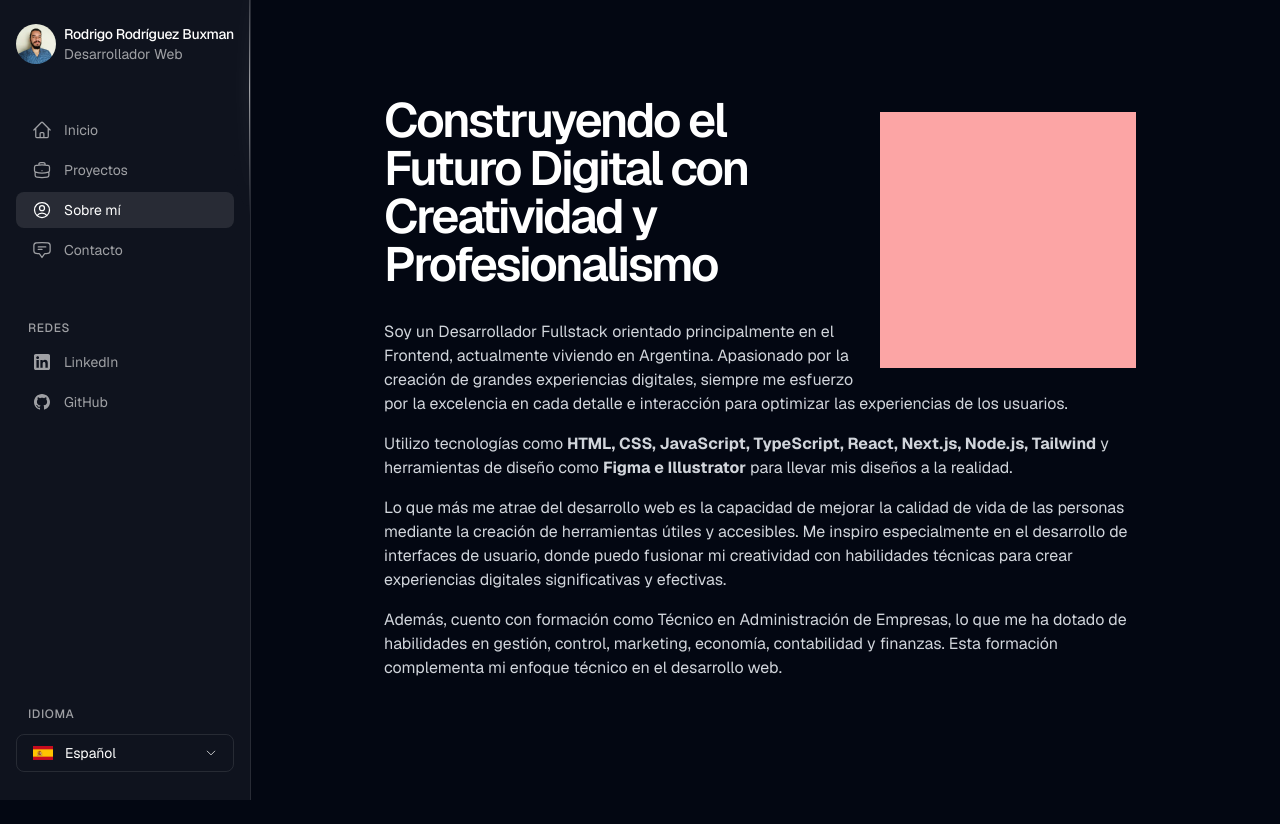
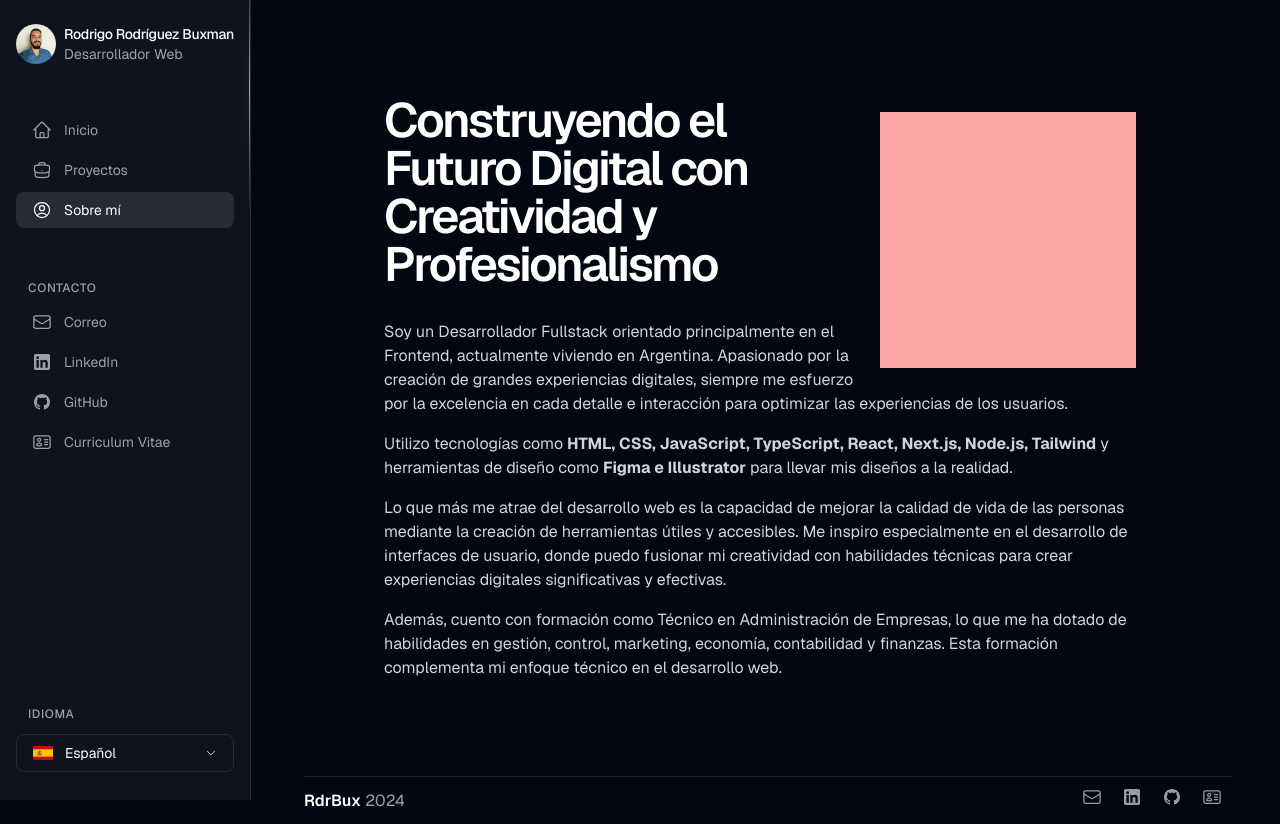
Before and after one commit to RdrBux/rdrbux-2024, a Next.js app: page /about in a window 1280 px wide. Before the commit the page ends 800 px from the top, so only its background shows below. Built offline with nearby package versions, Linux system fonts and the light colour scheme.

Commit message:
Add footer

```diff
--- a/app/about/page.tsx
+++ b/app/about/page.tsx
@@ -1,9 +1,9 @@
 export default function Home() {
 	return (
-		<main className="max-w-3xl mx-auto">
+		<main className="max-w-3xl mx-auto mb-24">
 
 			<div className="w-64 aspect-square bg-red-300 float-right m-4"></div>
-			<h1 className="text-5xl lg:text-5xl leading-none tracking-tighter font-semibold">Construyendo el Futuro Digital con Creatividad y Profesionalismo</h1>
+			<h1 className="text-5xl leading-none tracking-tighter font-semibold">Construyendo el Futuro Digital con Creatividad y Profesionalismo</h1>
 
 			<div className="text-gray-300 font-normal mt-8">
 
--- a/app/contact/page.tsx
+++ /dev/null
@@ -1,3 +0,0 @@
-export default function Home() {
-	return <h1>Contacto</h1>
-}
--- a/app/layout.tsx
+++ b/app/layout.tsx
@@ -3,6 +3,7 @@ import "./globals.css";
 import { GeistSans } from "geist/font/sans";
 import Sidebar from "./ui/sidebar";
 import Navbar from "./ui/navbar";
+import Footer from "./ui/home/footer";
 
 export const metadata: Metadata = {
   title: "Rodrigo Rodríguez Buxman | Desarrollador Web",
@@ -19,7 +20,12 @@ export default function RootLayout({
       <body className={`${GeistSans.className} antialiased bg-gray-950 text-white`}>
         <Navbar />
         <Sidebar />
-        <div className="lg:ml-64"><div className="max-w-[1440px] mx-auto px-4 lg:px-12 py-36 lg:py-24">{children}</div></div>
+        <div className="lg:ml-64">
+          <div className="max-w-[1440px] mx-auto px-4 lg:px-12 pt-36 lg:pt-24">
+            {children}
+            <Footer />
+          </div>
+        </div>
       </body>
     </html>
   );
--- a/app/projects/page.tsx
+++ b/app/projects/page.tsx
@@ -2,7 +2,7 @@ import Link from "next/link";
 
 export default function Home() {
 	return (
-		<main className="">
+		<main className="mb-24">
 			<h1 className="text-5xl lg:text-6xl tracking-tighter font-semibold lg:text-center">Proyectos realizados</h1>
 			<div className="grid lg:grid-cols-2 gap-8 w-full mt-16">
 
--- /dev/null
+++ b/app/ui/home/footer.tsx
@@ -0,0 +1,28 @@
+import Link from "next/link";
+import { GitHub, Identification, LinkedIn, Mail } from "../icons";
+
+export default function Footer() {
+	return (
+		<footer className="mt-24 flex justify-between items-center border-t border-white/10">
+			<Link href="/">
+				<span className="font-semibold">RdrBux</span> <span className="text-gray-400">2024</span>
+			</Link>
+
+			<ul className="flex items-center">
+				<li>
+					<Link title="Correo" aria-label="Correo electrónico" href="mailto:rdrbux@gmail.com" className="text-white/60 hover:text-white duration-200 p-2.5 inline-block">{Mail}</Link>
+				</li>
+				<li>
+					<Link title="LinkedIn" aria-label="Linkedin" href="https://www.linkedin.com/in/rdrbux/" className="text-white/60 hover:text-white duration-200 p-2.5 inline-block">{LinkedIn}</Link>
+				</li>
+				<li>
+					<Link title="GitHub" aria-label="GitHub" href="https://github.com/RdrBux" className="text-white/60 hover:text-white duration-200 p-2.5 inline-block">{GitHub}</Link>
+				</li>
+				<li>
+					<Link title="Curriculum Vitae" aria-label="Curriculum Vitae" href="https://drive.google.com/file/d/11GrA9lsIslOnRc3Fw4OTEpNpcuqpsjXs/view" className="text-white/60 hover:text-white duration-200 p-2.5 inline-block">{Identification}</Link>
+				</li>
+			</ul>
+
+		</footer>
+	)
+}
--- a/app/ui/icons.tsx
+++ b/app/ui/icons.tsx
@@ -63,3 +63,16 @@ export const Hamburger = (
 		<path strokeLinecap="round" strokeLinejoin="round" d="M3.75 6.75h16.5M3.75 12h16.5m-16.5 5.25h16.5" />
 	</svg>
 )
+
+export const Mail = (
+	<svg xmlns="http://www.w3.org/2000/svg" fill="none" viewBox="0 0 24 24" strokeWidth={1.5} stroke="currentColor" className="w-5 h-5">
+		<path strokeLinecap="round" strokeLinejoin="round" d="M21.75 6.75v10.5a2.25 2.25 0 0 1-2.25 2.25h-15a2.25 2.25 0 0 1-2.25-2.25V6.75m19.5 0A2.25 2.25 0 0 0 19.5 4.5h-15a2.25 2.25 0 0 0-2.25 2.25m19.5 0v.243a2.25 2.25 0 0 1-1.07 1.916l-7.5 4.615a2.25 2.25 0 0 1-2.36 0L3.32 8.91a2.25 2.25 0 0 1-1.07-1.916V6.75" />
+	</svg>
+)
+
+export const Identification = (
+	<svg xmlns="http://www.w3.org/2000/svg" fill="none" viewBox="0 0 24 24" strokeWidth={1.5} stroke="currentColor" className="w-5 h-5">
+		<path strokeLinecap="round" strokeLinejoin="round" d="M15 9h3.75M15 12h3.75M15 15h3.75M4.5 19.5h15a2.25 2.25 0 0 0 2.25-2.25V6.75A2.25 2.25 0 0 0 19.5 4.5h-15a2.25 2.25 0 0 0-2.25 2.25v10.5A2.25 2.25 0 0 0 4.5 19.5Zm6-10.125a1.875 1.875 0 1 1-3.75 0 1.875 1.875 0 0 1 3.75 0Zm1.294 6.336a6.721 6.721 0 0 1-3.17.789 6.721 6.721 0 0 1-3.168-.789 3.376 3.376 0 0 1 6.338 0Z" />
+	</svg>
+
+)
--- a/app/ui/nav-links.tsx
+++ b/app/ui/nav-links.tsx
@@ -22,9 +22,6 @@ export default function NavLinks() {
 				<li>
 					<Link href="/about" className={`${pathname === '/about' ? 'text-white bg-white/10' : ''} flex items-center gap-3 w-full px-4 py-2 rounded-lg hover:text-white duration-200`}>{User}Sobre mí</Link>
 				</li>
-				<li>
-					<Link href="/contact" className={`${pathname === '/contact' ? 'text-white bg-white/10' : ''} flex items-center gap-3 w-full px-4 py-2 rounded-lg hover:text-white duration-200`}>{Chat}Contacto</Link>
-				</li>
 			</ul>
 		</nav>
 	)
--- a/app/ui/nav-menu.tsx
+++ b/app/ui/nav-menu.tsx
@@ -1,7 +1,7 @@
 'use client'
 
 import { useEffect, useRef, useState } from "react";
-import { Briefcase, Chat, GitHub, Hamburger, Home, LinkedIn, User } from "./icons";
+import { Briefcase, Chat, GitHub, Hamburger, Home, Identification, LinkedIn, Mail, User } from "./icons";
 import LangSelector from "./lang-selector";
 import Link from "next/link";
 import { usePathname } from "next/navigation";
@@ -14,7 +14,6 @@ export default function NavMenu() {
 	useEffect(() => {
 		function handleClickOutside(e: MouseEvent) {
 			if (showMenu && menu.current && !menu.current.contains(e.target as HTMLElement)) {
-				console.log('hi')
 				setShowMenu(false);
 			}
 		}
@@ -50,20 +49,27 @@ export default function NavMenu() {
 								<li>
 									<Link onClick={() => setTimeout(() => setShowMenu(false), 100)} href="/about" className={`${pathname === '/about' ? 'text-white bg-white/10' : ''} flex items-center gap-3 w-full px-4 py-2 rounded-lg hover:text-white duration-200`}>{User}Sobre mí</Link>
 								</li>
-								<li>
-									<Link onClick={() => setTimeout(() => setShowMenu(false), 100)} href="/contact" className={`${pathname === '/contact' ? 'text-white bg-white/10' : ''} flex items-center gap-3 w-full px-4 py-2 rounded-lg hover:text-white duration-200`}>{Chat}Contacto</Link>
-								</li>
 							</ul>
 						</nav>
 
 						<ul className="flex flex-col gap-1">
-							<h5 className="text-white/60 font-medium text-sm mx-3 my-1 uppercase tracking-wider">Redes</h5>
+							<h5 className="text-white/60 font-medium text-sm mx-3 my-1 uppercase tracking-wider">Contacto</h5>
+							<li>
+								<a href="mailto:rdrbux@gmail.com" target="_blank" rel="noopener noreferrer" className="text-white/60 flex items-center gap-3 w-full px-4 py-2 rounded-lg hover:text-white duration-200">
+									{Mail}Correo
+								</a>
+							</li>
 							<li>
 								<a href="https://www.linkedin.com/in/rdrbux/" target="_blank" rel="noopener noreferrer" className="text-white/60 flex items-center gap-3 w-full px-4 py-2 rounded-lg hover:text-white duration-200">{LinkedIn}LinkedIn</a>
 							</li>
 							<li>
 								<a href="https://github.com/RdrBux" target="_blank" rel="noopener noreferrer" className="text-white/60 flex items-center gap-3 w-full px-4 py-2 rounded-lg hover:text-white duration-200">
 									{GitHub}GitHub
+								</a>
+							</li>
+							<li>
+								<a href="https://drive.google.com/file/d/11GrA9lsIslOnRc3Fw4OTEpNpcuqpsjXs/view" target="_blank" rel="noopener noreferrer" className="text-white/60 flex items-center gap-3 w-full px-4 py-2 rounded-lg hover:text-white duration-200">
+									{Identification}Curriculum Vitae
 								</a>
 							</li>
 						</ul>
--- a/app/ui/sidebar.tsx
+++ b/app/ui/sidebar.tsx
@@ -1,5 +1,5 @@
 import Link from "next/link";
-import { GitHub, LinkedIn } from "./icons";
+import { GitHub, Identification, LinkedIn, Mail } from "./icons";
 import LangSelector from "./lang-selector";
 import NavLinks from "./nav-links";
 
@@ -20,13 +20,23 @@ export default function Sidebar() {
 				<NavLinks />
 
 				<ul className="flex flex-col gap-1 text-sm">
-					<h5 className="text-white/60 font-medium text-xs mx-3 my-1 uppercase tracking-wider">Redes</h5>
+					<h5 className="text-white/60 font-medium text-xs mx-3 my-1 uppercase tracking-wider">Contacto</h5>
+					<li>
+						<a href="mailto:rdrbux@gmail.com" target="_blank" rel="noopener noreferrer" className="text-white/60 flex items-center gap-3 w-full px-4 py-2 rounded-lg hover:text-white duration-200">
+							{Mail}Correo
+						</a>
+					</li>
 					<li>
 						<a href="https://www.linkedin.com/in/rdrbux/" target="_blank" rel="noopener noreferrer" className="text-white/60 flex items-center gap-3 w-full px-4 py-2 rounded-lg hover:text-white duration-200">{LinkedIn}LinkedIn</a>
 					</li>
 					<li>
 						<a href="https://github.com/RdrBux" target="_blank" rel="noopener noreferrer" className="text-white/60 flex items-center gap-3 w-full px-4 py-2 rounded-lg hover:text-white duration-200">
 							{GitHub}GitHub
+						</a>
+					</li>
+					<li>
+						<a href="https://drive.google.com/file/d/11GrA9lsIslOnRc3Fw4OTEpNpcuqpsjXs/view" target="_blank" rel="noopener noreferrer" className="text-white/60 flex items-center gap-3 w-full px-4 py-2 rounded-lg hover:text-white duration-200">
+							{Identification}Curriculum Vitae
 						</a>
 					</li>
 				</ul>
```
